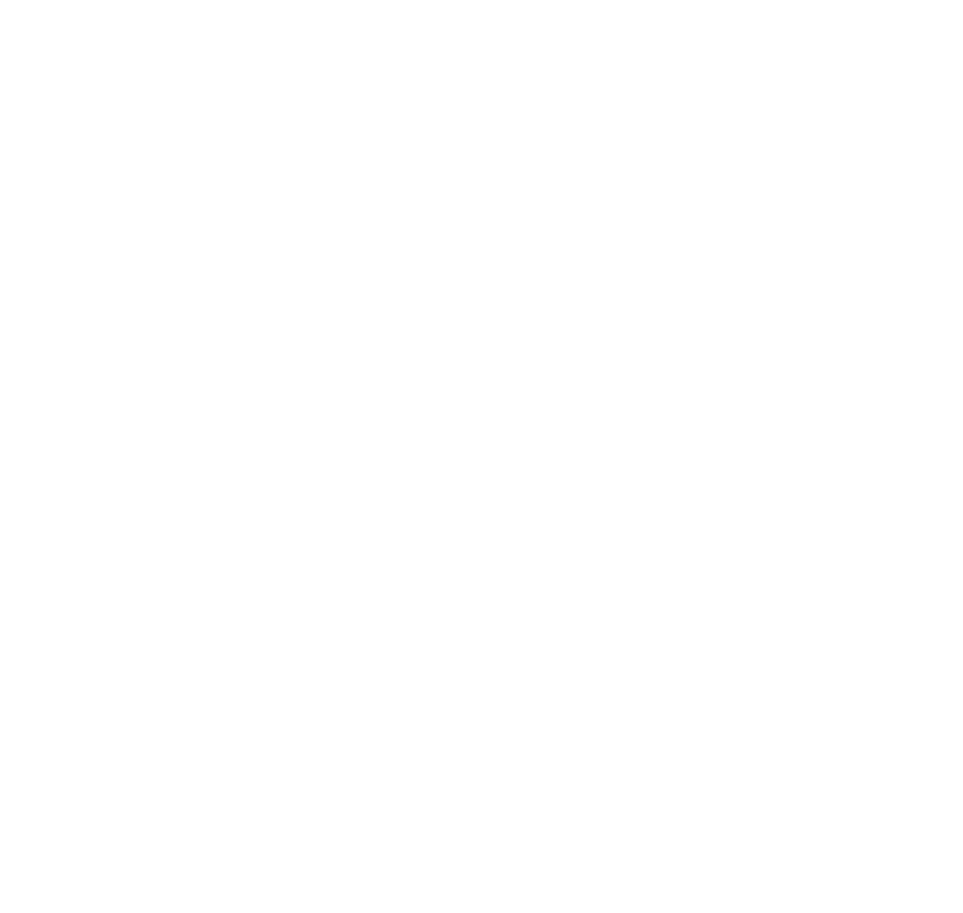
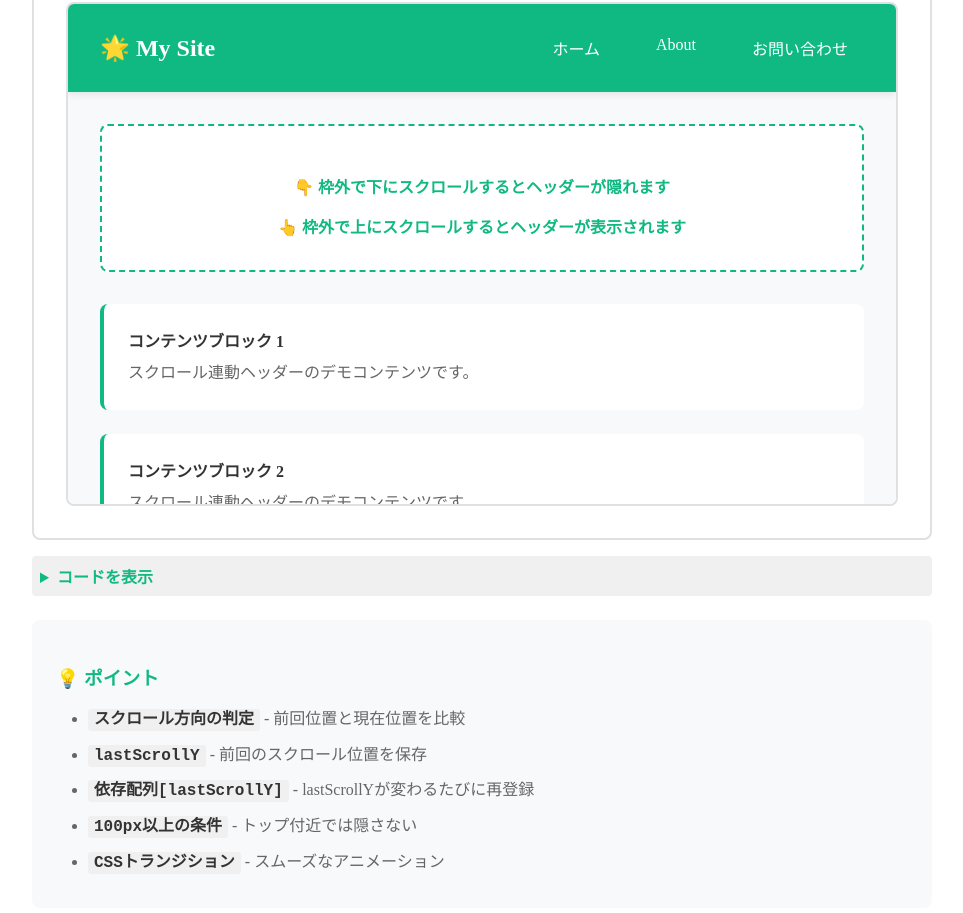
Before and after one commit to silkyworkspace/my-hooks-cheatsheet, a React (Vite) app: page /#/useeffect in a window 1280 px wide. Shown: the part 1778-2691 px from the top of the page, without its empty margins (158-1121 px from the left). Before the commit the page ends 1687 px from the top, so only its background shows below. Built offline with nearby package versions, Linux system fonts and the light colour scheme.

Commit message:
useEffectページにスクロール連動ヘッダーを追加

```diff
--- a/src/pages/UseEffect.jsx
+++ b/src/pages/UseEffect.jsx
@@ -5,11 +5,16 @@
 
 export default function UseEffect() {
 
-    // スクロール位置のstate
+    // デモ1: スクロール位置のstate
     const [scrollY, setScrollY] = useState(0);
     const [scrollPercent, setScrollPercent] = useState(0);
 
-    // スクロールイベントを監視
+    // デモ2: スクロール連動ヘッダーのstate
+    const [isHeaderVisible, setIsHeaderVisible] = useState(true);
+    const [lastScrollY, setLastScrollY] = useState(0); // 前のスクロール位置
+
+
+    // デモ1: スクロールイベントを監視
     useEffect(() => {
         // 現在のスクロール位置をスクロール率をstateに反映する関数
         const handleScroll = () => {
@@ -37,6 +42,34 @@
         };
 
     }, []); // 空の依存配列 = マウント時のみ実行
+
+
+    // デモ2: ヘッダーの表示/非表示を制御
+    useEffect(() => {
+        const handleScroll = () => {
+            // 現在のスクロール位置
+            const currentScrollY = window.scrollY;
+
+            // スクロール方向を判定（現在のスクロール位置と前のスクロール位置を比べる）
+            if (currentScrollY > lastScrollY && currentScrollY > 100) {
+                // 下スクロール & 100px以上スクロールしたらヘッダーを隠す
+                setIsHeaderVisible(false);
+            } else if (currentScrollY < lastScrollY) {
+                // 上スクロールしたらヘッダーを表示
+                setIsHeaderVisible(true);
+            }
+
+            // 現在のスクロール位置を保存
+            setLastScrollY(currentScrollY);
+        };
+
+        window.addEventListener('scroll', handleScroll)
+
+        return () => {
+            window.removeEventListener('scroll', handleScroll)
+        }
+    }, [lastScrollY]); // lastScrollYが変わるたびに実行
+
 
 
 
@@ -140,7 +173,98 @@
                     </ul>
                 </div>
             </section>
+
+            {/* デモ2: スクロール連動ヘッダー */}
+            <section className={styles.demoSection}>
+                <h2>🎨 デモ2: スクロール連動ヘッダー</h2>
+                <p>下スクロールで隠れる、上スクロールで表示されるヘッダー</p>
+
+                <div className={styles.demoBox}>
+                    {/* デモ用の固定ヘッダー */}
+                    <div className={styles.demoHeaderContainer}>
+                        {/* これがheaderだとする */}
+                        <div
+                            className={`${styles.demoHeader} ${isHeaderVisible ? styles.visible : styles.hidden
+                                }`}
+                        >
+                            <span className={styles.logo}>🌟 My Site</span>
+                            <nav className={styles.nav}>
+                                <a href="#home">ホーム</a>
+                                <a href="#about">About</a>
+                                <a href="#contact">お問い合わせ</a>
+                            </nav>
+                        </div>
+
+                        {/* スクロールを促すコンテンツ */}
+                        <div className={styles.scrollContent}>
+                            <div className={styles.scrollInstruction}>
+                                <p>👇 枠外で下にスクロールするとヘッダーが隠れます</p>
+                                <p>👆 枠外で上にスクロールするとヘッダーが表示されます</p>
+                            </div>
+
+                            {[...Array(15)].map((_, i) => (
+                                <div key={i} className={styles.contentBlock}>
+                                    <h4>コンテンツブロック {i + 1}</h4>
+                                    <p>スクロール連動ヘッダーのデモコンテンツです。</p>
+                                </div>
+                            ))}
+                        </div>
+                    </div>
+                </div>
+
+                <details className={styles.codeDetails}>
+                    <summary>コードを表示</summary>
+                    <CodeBlock code={`// stateの定義
+const [isHeaderVisible, setIsHeaderVisible] = useState(true);
+const [lastScrollY, setLastScrollY] = useState(0); // 前のスクロール位置
+
+// ヘッダーの表示/非表示を制御
+useEffect(() => {
+  const handleScroll = () => {
+    const currentScrollY = window.scrollY;
+
+    // スクロール方向を判定
+    if (currentScrollY > lastScrollY && currentScrollY > 100) {
+      // 下スクロール & 100px以上 → 隠す
+      setIsHeaderVisible(false);
+    } else if (currentScrollY < lastScrollY) {
+      // 上スクロール → 表示
+      setIsHeaderVisible(true);
+    }
+
+    // 現在位置を保存
+    setLastScrollY(currentScrollY);
+  };
+
+  window.addEventListener('scroll', handleScroll);
+
+  return () => {
+    window.removeEventListener('scroll', handleScroll);
+  };
+}, [lastScrollY]); // lastScrollYを依存配列に追加
+
+// ヘッダーのCSS
+<header className={\`header \${isHeaderVisible ? 'visible' : 'hidden'}\`}>
+  {/* ヘッダーの内容 */}
+</header>`} />
+                </details>
+
+                <div className={styles.explanation}>
+                    <h3>💡 ポイント</h3>
+                    <ul>
+                        <li><strong>スクロール方向の判定</strong> - 前回位置と現在位置を比較</li>
+                        <li><strong>lastScrollY</strong> - 前回のスクロール位置を保存</li>
+                        <li><strong>依存配列[lastScrollY]</strong> - lastScrollYが変わるたびに再登録</li>
+                        <li><strong>100px以上の条件</strong> - トップ付近では隠さない</li>
+                        <li><strong>CSSトランジション</strong> - スムーズなアニメーション</li>
+                    </ul>
+                </div>
+            </section>
         </div>
+
+
+
+
 
 
     );
--- a/src/pages/UseEffect.module.css
+++ b/src/pages/UseEffect.module.css
@@ -136,3 +136,102 @@
     padding: 2px 6px;
     border-radius: 3px;
 }
+
+/****** スクロール連動ヘッダーデモ ******/
+.demoHeaderContainer {
+  position: relative;
+  height: 500px;
+  overflow-y: auto;
+  border: 2px solid var(--color-border);
+  border-radius: var(--radius-md);
+}
+
+.demoHeader {
+  position: sticky;
+  top: 0;
+  left: 0;
+  right: 0;
+  background: var(--color-primary);
+  color: white;
+  padding: var(--spacing-md) var(--spacing-lg);
+  display: flex;
+  justify-content: space-between;
+  align-items: center;
+  z-index: 100;
+  transition: transform 0.3s ease-in-out;
+  box-shadow: 0 2px 8px rgba(0, 0, 0, 0.1);
+}
+
+.demoHeader.visible {
+  transform: translateY(0);
+}
+
+.demoHeader.hidden {
+  transform: translateY(-100%);
+}
+
+.logo {
+  font-size: var(--font-size-lg);
+  font-weight: bold;
+}
+
+.nav {
+  display: flex;
+  gap: var(--spacing-md);
+}
+
+.nav a {
+  color: white;
+  text-decoration: none;
+  padding: var(--spacing-xs) var(--spacing-sm);
+  border-radius: var(--radius-sm);
+  transition: background var(--transition-fast);
+}
+
+.nav a:hover {
+  background: rgba(255, 255, 255, 0.2);
+}
+
+/* スクロールコンテンツ */
+.scrollContent {
+  padding: var(--spacing-lg);
+  background: var(--color-bg-secondary);
+}
+
+.scrollInstruction {
+  background: var(--color-bg-primary);
+  border: 2px dashed var(--color-primary);
+  border-radius: var(--radius-md);
+  padding: var(--spacing-lg);
+  margin-bottom: var(--spacing-lg);
+  text-align: center;
+}
+
+.scrollInstruction p {
+  color: var(--color-primary);
+  font-weight: bold;
+  margin-bottom: var(--spacing-xs);
+}
+
+.scrollInstruction p:last-child {
+  margin-bottom: 0;
+}
+
+.contentBlock {
+  background: var(--color-bg-primary);
+  padding: var(--spacing-md);
+  margin-bottom: var(--spacing-md);
+  border-radius: var(--radius-md);
+  border-left: 4px solid var(--color-primary);
+}
+
+.contentBlock h4 {
+  color: var(--color-text-primary);
+  margin: 0 0 var(--spacing-xs) 0;
+}
+
+.contentBlock p {
+  color: var(--color-text-secondary);
+  margin: 0;
+  line-height: 1.6;
+}
```
